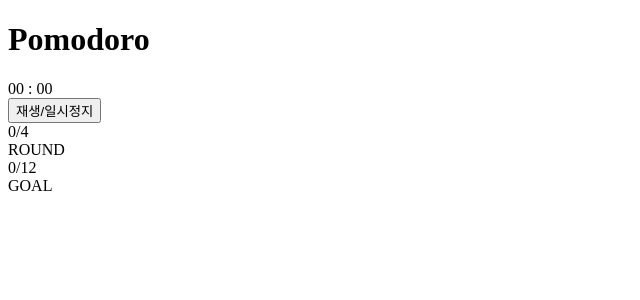
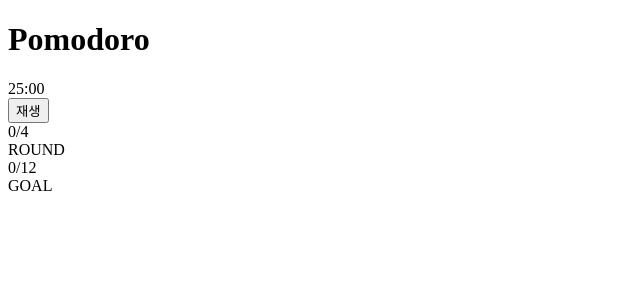
Before and after one commit to j2h30728/pomodoro, a React (Vite) app: page / in a window 1280 px wide. Shown: the top 300 px of the page, without its empty margins (0-640 px from the left). Built offline with nearby package versions, Linux system fonts and the light colour scheme.

Commit message:
feat: 기본 기능 구현

```diff
--- a/src/App.tsx
+++ b/src/App.tsx
@@ -1,16 +1,89 @@
+import { useEffect, useRef, useState } from "react";
+
+const ONE_MINUTE_MS = 60 * 1000 * 1;
+const MAX_MINUTES = 25;
+
 function App() {
+  const [isPlaying, setIsPlaying] = useState(false);
+  const [startTime, setStartTime] = useState<number>(Date.now());
+  const [elapsed, setElapsed] = useState<number>(0);
+  const [round, setRound] = useState<number>(0);
+  const [goal, setGoal] = useState<number>(0);
+
+  const intervalRef = useRef<number>(0);
+
+  const handleTogglePlay = () => {
+    if (!isPlaying) {
+      setIsPlaying(true);
+      setStartTime(Date.now() - elapsed);
+    }
+    if (isPlaying) {
+      setIsPlaying(false);
+      if (intervalRef.current) clearInterval(intervalRef.current);
+    }
+  };
+
+  useEffect(() => {
+    if (isPlaying) {
+      intervalRef.current = setInterval(() => {
+        setElapsed(Date.now() - startTime);
+      }, 1000);
+    } else {
+      if (intervalRef.current) clearInterval(intervalRef.current);
+    }
+
+    return () => {
+      if (!isPlaying && intervalRef.current) {
+        clearInterval(intervalRef.current);
+      }
+    };
+  }, [isPlaying, startTime]);
+
+  useEffect(() => {
+    const remaining = MAX_MINUTES * ONE_MINUTE_MS - elapsed;
+
+    if (remaining <= 0 && isPlaying) {
+      setIsPlaying(false);
+      if (intervalRef.current) clearInterval(intervalRef.current);
+      setRound(prev => prev + 1);
+      setStartTime(Date.now());
+      setElapsed(0);
+    }
+  }, [elapsed, isPlaying, round, goal]);
+
+  useEffect(() => {
+    if (round === 4) {
+      setGoal(prev => prev + 1);
+      setRound(0);
+      if (goal > 12) {
+        setGoal(0);
+      }
+    }
+  }, [round, goal]);
+
+  const remaining = MAX_MINUTES * ONE_MINUTE_MS - elapsed;
+
+  const displayMinutes = Math.floor(remaining / ONE_MINUTE_MS);
+  const displaySeconds = Math.floor((remaining / 1000) % 60);
+
   return (
     <>
       <h1>Pomodoro</h1>
-      <div>00 : 00</div>
-      <button>재생/일시정지</button>
+      <div>
+        <span>{displayMinutes.toString().padStart(2, "0")}</span>
+        <span>:</span>
+        <span>{displaySeconds.toString().padStart(2, "0")}</span>
+      </div>
+      <button onClick={handleTogglePlay}>
+        {isPlaying ? "일시정지" : "재생"}
+      </button>
       <div>
         <div>
-          <div>0/4</div>
+          <div>{round}/4</div>
           <span>ROUND</span>
         </div>
         <div>
-          <div>0/12</div>
+          <div>{goal}/12</div>
           <span>GOAL</span>
         </div>
       </div>
--- a/src/index.css
+++ b/src/index.css
@@ -0,0 +1 @@
+@import url("https://fonts.googleapis.com/css2?family=Chewy&display=swap%22");
```
